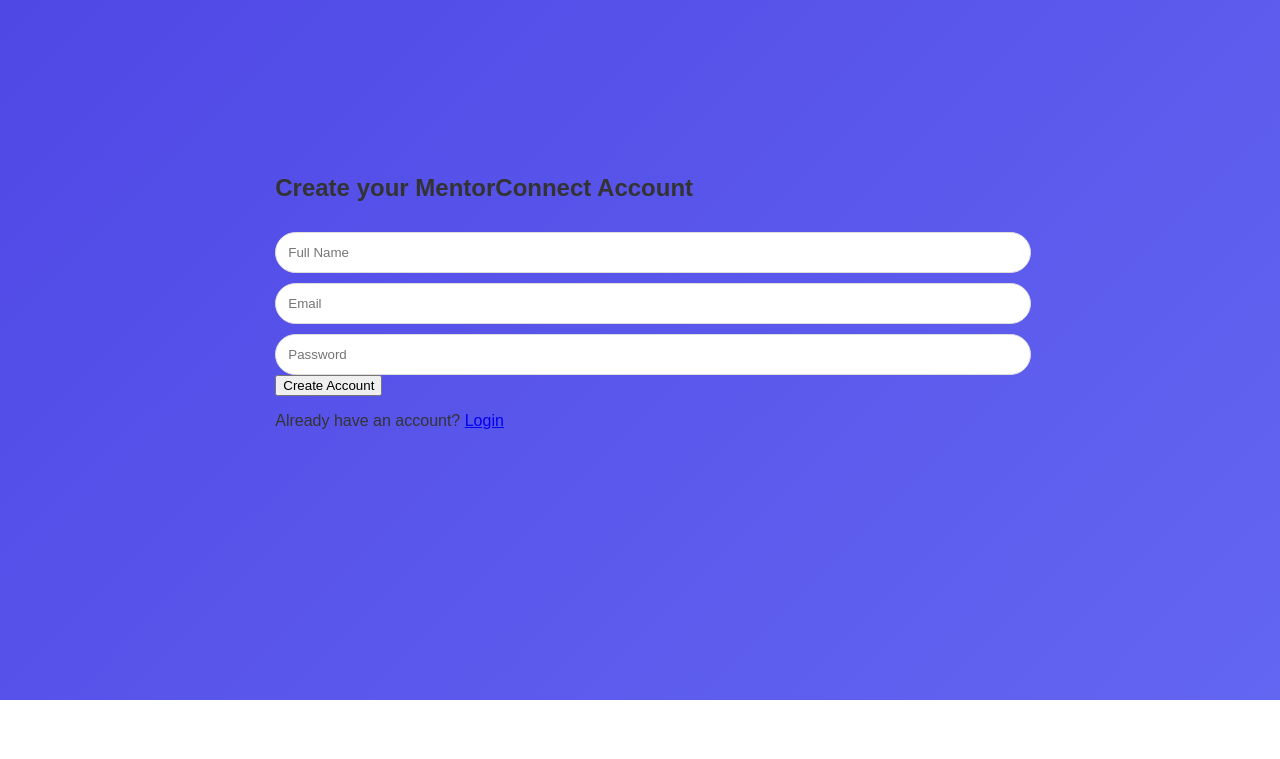
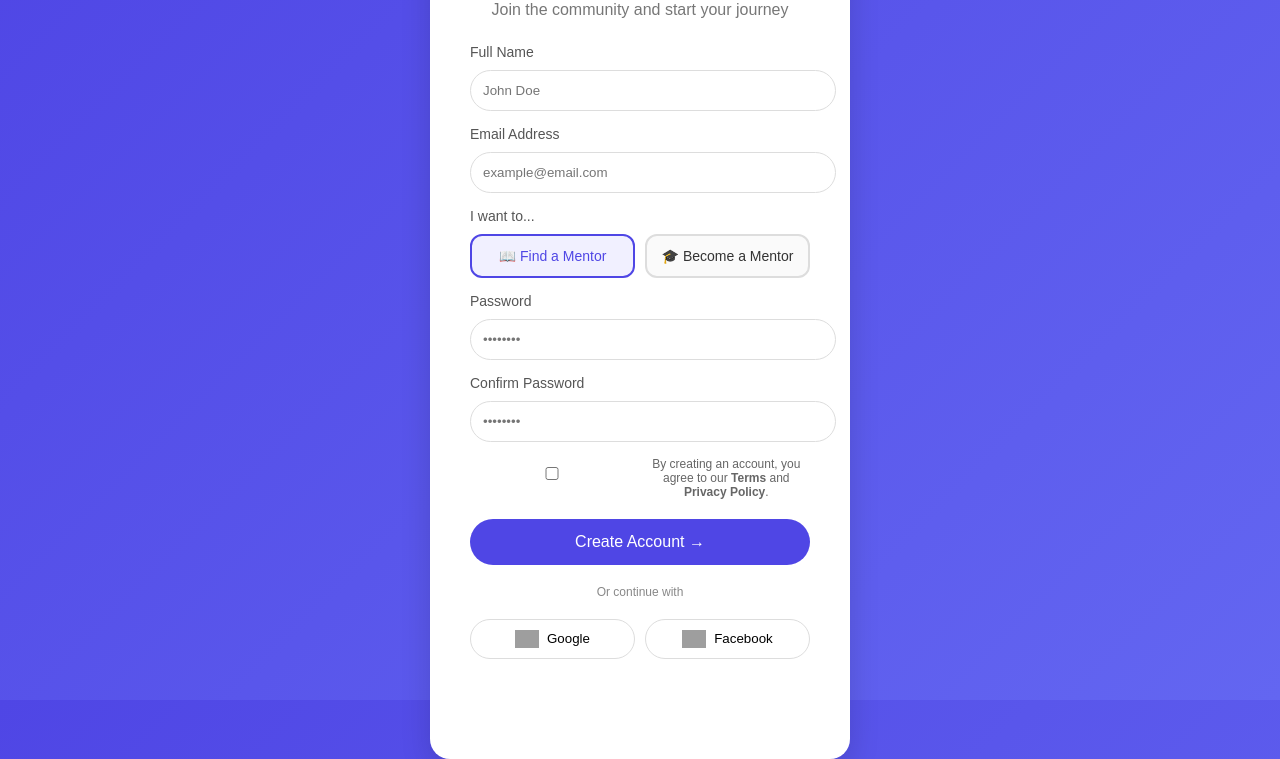
Before and after one commit to amitjetwani74-prog/mentor-connect, a website: page public/signup.html in a window 1280 px wide. Shown: the part 100-859 px from the top of the page. Before the commit the page ends 800 px from the top, so only its background shows below. Drawn offline with Linux system fonts and the light colour scheme; grey boxes are pictures that could not be loaded.

Commit message:
signup page styles added

```diff
--- a/public/css/auth.css
+++ b/public/css/auth.css
@@ -150,3 +150,52 @@ color:white;
 margin:0 8px;
 cursor:pointer;
 }
+
+/* SIGNUP PAGE */
+
+label{
+display:block;
+margin-top:15px;
+font-size:14px;
+text-align:left;
+color:#555;
+}
+
+.account-type{
+display:flex;
+gap:10px;
+margin-top:10px;
+}
+
+.type{
+flex:1;
+border:2px solid #ddd;
+padding:12px;
+border-radius:12px;
+cursor:pointer;
+text-align:center;
+font-size:14px;
+background:#fafafa;
+}
+
+.type.active{
+border-color:#4f46e5;
+color:#4f46e5;
+background:#f1f0ff;
+}
+
+.terms{
+display:flex;
+align-items:flex-start;
+gap:10px;
+margin-top:15px;
+font-size:12px;
+color:#666;
+}
+
+.footer-text{
+margin-top:20px;
+font-size:12px;
+color:white;
+text-align:center;
+}
--- a/public/signup.html
+++ b/public/signup.html
@@ -2,30 +2,101 @@
 <html>
 <head>
 
-<title>Signup</title>
+<title>Create Account - MentorConnect</title>
 <link rel="stylesheet" href="css/auth.css">
 
 </head>
 
 <body>
 
-<div class="auth-container">
+<div class="login-page">
 
-<h2>Create your MentorConnect Account</h2>
+<div class="login-header">
 
-<form id="signupForm">
+<div class="logo">
+<img src="images/logo-icon.png">
+<span>MentorConnect</span>
+</div>
 
-<input type="text" placeholder="Full Name" required>
+<a href="login.html" class="support">Already have an account? Log in</a>
 
-<input type="email" placeholder="Email" required>
+</div>
 
-<input type="password" placeholder="Password" required>
 
-<button type="submit">Create Account</button>
+<div class="login-card">
 
-<p>Already have an account? <a href="login.html">Login</a></p>
+<h2>Create Account</h2>
+<p class="subtitle">Join the community and start your journey</p>
 
-</form>
+
+<label>Full Name</label>
+<input type="text" placeholder="John Doe">
+
+
+<label>Email Address</label>
+<input type="email" placeholder="example@email.com">
+
+
+<label>I want to...</label>
+
+<div class="account-type">
+
+<div class="type active">
+📖 Find a Mentor
+</div>
+
+<div class="type">
+🎓 Become a Mentor
+</div>
+
+</div>
+
+
+<label>Password</label>
+<input type="password" placeholder="••••••••">
+
+
+<label>Confirm Password</label>
+<input type="password" placeholder="••••••••">
+
+
+<div class="terms">
+<input type="checkbox">
+<span>By creating an account, you agree to our <b>Terms</b> and <b>Privacy Policy</b>.</span>
+</div>
+
+
+<button class="login-btn">
+Create Account →
+</button>
+
+
+<div class="divider">
+<span>Or continue with</span>
+</div>
+
+
+<div class="social-login">
+
+<button class="google">
+<img src="https://cdn-icons-png.flaticon.com/512/300/300221.png">
+Google
+</button>
+
+<button class="linkedin">
+<img src="https://cdn-icons-png.flaticon.com/512/124/124010.png">
+Facebook
+</button>
+
+</div>
+
+
+<p class="footer-text">
+© 2024 MentorConnect. Empowering growth through connection.
+</p>
+
+
+</div>
 
 </div>
 
```
